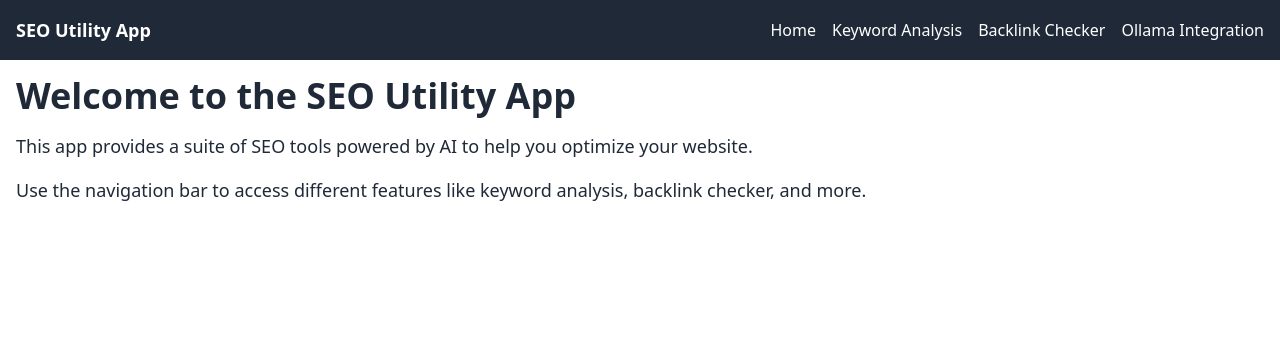
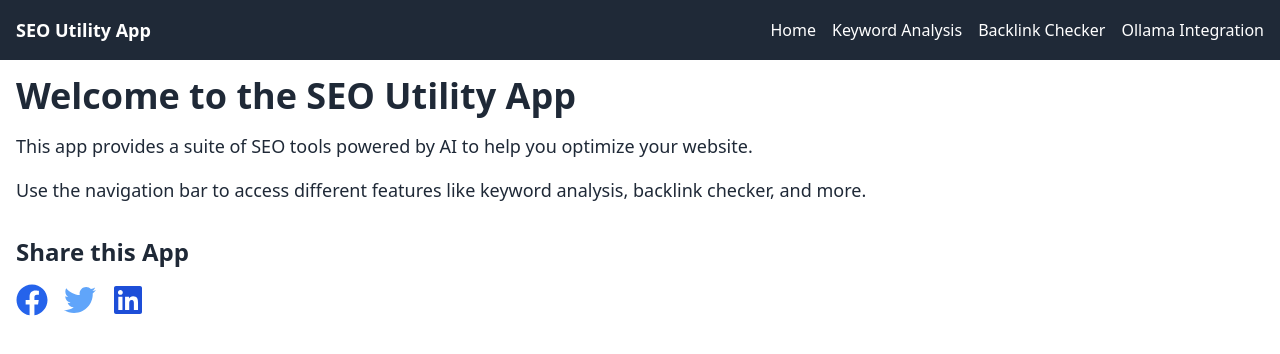
Before and after one commit to GPT-Engineer-App/seo-ai-utility, a React (Vite) app: page / in a window 1280 px wide. Shown: the top 354 px of the page. Built offline with nearby package versions, Linux system fonts and the light colour scheme.

Commit message:
Ensure social media integration works correctly on the Index page.

```diff
--- a/src/pages/Index.jsx
+++ b/src/pages/Index.jsx
@@ -1,4 +1,5 @@
 import React from 'react';
+import { FaFacebook, FaTwitter, FaLinkedin } from 'react-icons/fa';
 
 const Index = () => {
   return (
@@ -10,6 +11,20 @@ const Index = () => {
       <p className="text-lg">
         Use the navigation bar to access different features like keyword analysis, backlink checker, and more.
       </p>
+      <div className="mt-8">
+        <h2 className="text-2xl font-bold mb-4">Share this App</h2>
+        <div className="flex space-x-4">
+          <a href="https://www.facebook.com/sharer/sharer.php?u=https://yourapp.com" target="_blank" rel="noopener noreferrer" className="text-blue-600">
+            <FaFacebook size={32} />
+          </a>
+          <a href="https://twitter.com/intent/tweet?url=https://yourapp.com&text=Check%20out%20this%20SEO%20Utility%20App!" target="_blank" rel="noopener noreferrer" className="text-blue-400">
+            <FaTwitter size={32} />
+          </a>
+          <a href="https://www.linkedin.com/shareArticle?mini=true&url=https://yourapp.com&title=SEO%20Utility%20App&summary=Check%20out%20this%20SEO%20Utility%20App!" target="_blank" rel="noopener noreferrer" className="text-blue-700">
+            <FaLinkedin size={32} />
+          </a>
+        </div>
+      </div>
     </div>
   );
 };
```
